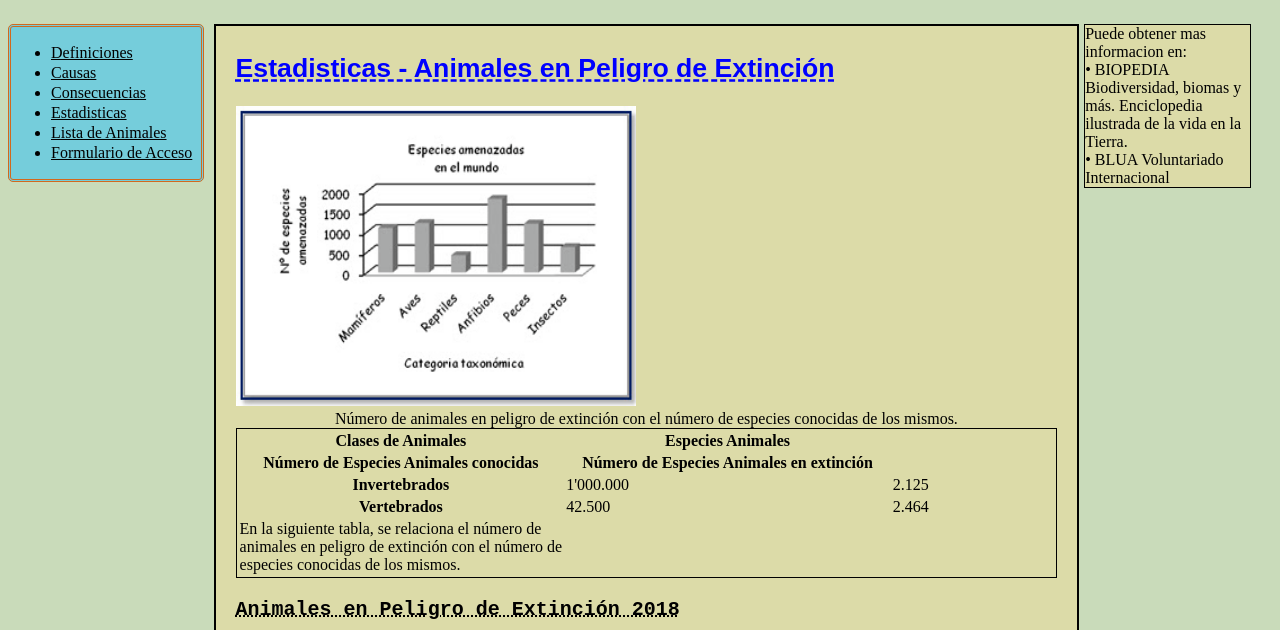
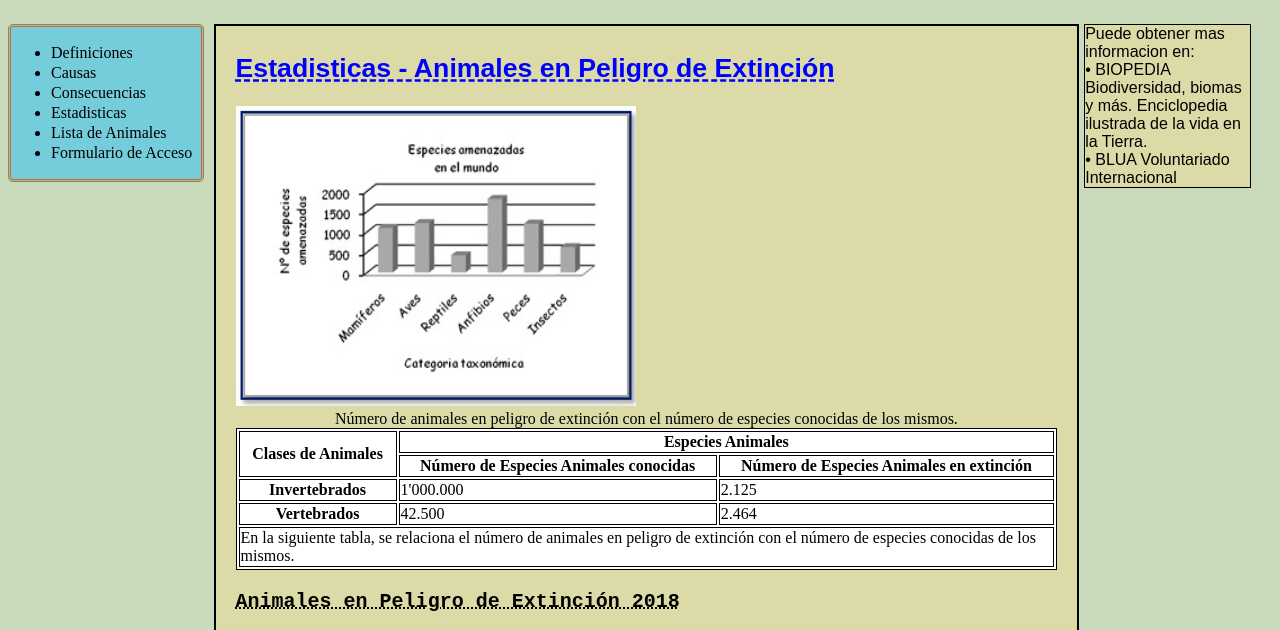
Before and after one commit to jmurillov1/Pr-ctica02---Mi-Sitio-Web-CSS-, a plain HTML site: page estadisticas.html in a window 1280 px wide. Shown: the part 103-733 px from the top of the page. Drawn offline with Linux system fonts and the light colour scheme.

Commit message:
Práctica02 - Mi Sitio Web(CSS)

```diff
--- a/css/scolores.css
+++ b/css/scolores.css
@@ -8,7 +8,7 @@
     border-color: black;
 }
 
-body{
+body {
     background-color: #C9DBBA;
 }
 
@@ -48,14 +48,23 @@ nav a:hover {
     color: #ff0;
 }
 
-#mensaje{
+#mensaje {
     background-color: #fff;
 }
 
-#nombre, #email{
-    background-color:white;
+#nombre, #email {
+    background-color: white;
 }
 
-#button{
+#button {
     color: #000;
 }
+
+#tbl {
+    border-color: #000;
+    background-color: #fff;
+}
+
+th, td {
+    border-color: #000;
+}
--- a/css/stables.css
+++ b/css/stables.css
@@ -1,19 +1,21 @@
 #tbl {
+    width: 100%;
     border: 1px solid;
-    width: 100%;
 }
 
-table colgroup col {
+col1{
     width: 20%;
-    width: 40%;
+}
+
+col2,col3{
     width: 40%;
 }
 
-th {
-    rowspan: "2";
-    column-span: "2";
+th, td {
+    vertical-align: center;
+    border: 1px solid;
 }
 
-#tbl tfoot td {
-    column-span: "3";
+#tf{
+    width: 100%;
 }
--- a/css/stext.css
+++ b/css/stext.css
@@ -16,6 +16,24 @@ h3 {
     text-decoration: underline dotted;
 }
 
+#asi {
+    font-size: 12pt;
+    font-family: 'Arial';
+}
+
+#ft {
+    font-size: 12pt;
+    font-family: "Cambria";
+}
+
+nav a {
+    text-decoration-line: none;
+}
+
+nav a:hover {
+    text-decoration-line: underline;
+}
+
 p {
     font-size: 12pt;
     font-family: 'Times New Roman';
@@ -32,3 +50,11 @@ label {
 #nombre, #email {
     font-size: 14px;
 }
+
+th {
+    text-align: center;
+}
+
+td {
+    text-align: left;
+}
--- a/estadisticas.html
+++ b/estadisticas.html
@@ -48,26 +48,20 @@
                         mismos.
                     </caption>
                     <colgroup>
-                        <col />
-                        <col />
-                        <col />
+                        <col id="col1" />
+                        <col id="col2" />
+                        <col id="col3" />
                     </colgroup>
                     <thead>
                         <tr>
-                            <th>Clases de Animales</th>
-                            <th>Especies Animales</th>
+                            <th rowspan="2">Clases de Animales</th>
+                            <th colspan="2">Especies Animales</th>
                         </tr>
                         <tr>
                             <th>Número de Especies Animales conocidas</th>
                             <th>Número de Especies Animales en extinción</th>
                         </tr>
                     </thead>
-                    <tfoot>
-                        <tr>
-                            <td>En la siguiente tabla, se relaciona el número de animales en peligro de
-                                extinción con el número de especies conocidas de los mismos. </td>
-                        </tr>
-                    </tfoot>
                     <tbody>
                         <tr>
                             <th>Invertebrados</th>
@@ -80,6 +74,13 @@
                             <td>2.464</td>
                         </tr>
                     </tbody>
+                    <tfoot id="tf">
+                        <tr>
+                            <td colspan="3">En la siguiente tabla, se relaciona el número de animales en peligro de
+                                extinción con el número de especies conocidas de los mismos.
+                            </td>
+                        </tr>
+                    </tfoot>
                 </table>
                 <h3> Animales en Peligro de Extinción 2018</h3>
                 <p>
```
